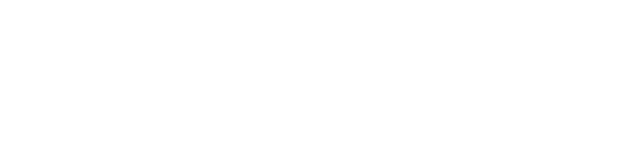
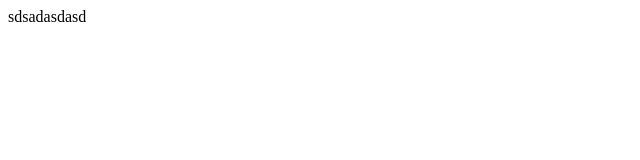
Before and after one commit to alexbacaoco/test-clone, a plain HTML site: page index.html in a window 1280 px wide. Shown: the whole page, without its empty margins (0-640 px from the left). Drawn offline with Linux system fonts and the light colour scheme.

Commit message:
added some content

```diff
--- a/index.html
+++ b/index.html
@@ -1,3 +1,3 @@
 <html>
-	<body></body>
+	<body>sdsadasdasd</body>
 </html>
```
